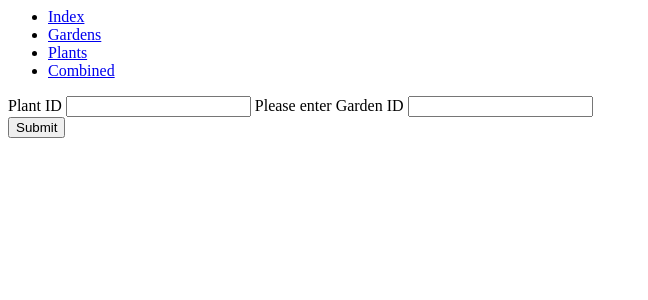
After one commit to laportag/QA-DCFP, a Flask app: page /add_to_garden/1 in a window 1280 px wide. The commit adds this page. Shown: the top 300 px of the page, without its empty margins (0-648 px from the left). Run offline with Flask 2, Linux system fonts and the light colour scheme; data comes from the database, SQL or seed files in the repository; both versions use the stored data as it was after the commit.

Commit message:
start attempt to add pla_gar functionality

```diff
--- a/application/forms.py
+++ b/application/forms.py
@@ -1,5 +1,5 @@
 from flask_wtf import FlaskForm
-from wtforms import StringField, IntegerField, SubmitField
+from wtforms import StringField, IntegerField, SubmitField, SelectField
 
 class PlantForm(FlaskForm):
     com_name = StringField("Common Name")
@@ -9,3 +9,8 @@ class PlantForm(FlaskForm):
 class GardenForm(FlaskForm):
     address = StringField("Address")
     submit = SubmitField("Submit")
+
+class AddressForm(FlaskForm):
+    plant_id = IntegerField("Plant ID")
+    address = IntegerField("Please enter Garden ID")
+    submit = SubmitField("Submit")
--- a/application/routes.py
+++ b/application/routes.py
@@ -1,6 +1,6 @@
 from application import app, db
-from application.models import Plants, Gardens
-from application.forms import PlantForm, GardenForm
+from application.models import Plants, Gardens, Pla_Gar
+from application.forms import PlantForm, GardenForm, AddressForm
 from flask import redirect, url_for, render_template, request
 
 @app.route('/')
@@ -10,12 +10,18 @@ def index():
 @app.route('/gardens')
 def gardens():
     garden = Gardens.query.all()
+    pla_gar = Pla_Gar.query.all()
     return render_template("gardens.html", gardens=garden)
 
 @app.route('/plants')
 def plants():
     plant = Plants.query.all()
     return render_template("plants.html", plants=plant)
+
+@app.route('/combined')
+def combined():
+    pla_gar = Pla_Gar.query.all()
+    return render_template("combined.html", pla_gar=pla_gar)
 
 @app.route('/garden_add', methods=['GET','POST'])
 def garden_add():
@@ -87,3 +93,19 @@ def update_plant(id):
         form.com_name.data = plant.com_name
         form.sci_name.data = plant.sci_name
     return render_template('update_plant.html', form=form)
+
+@app.route('/add_to_garden/<int:id>', methods = ['GET', 'POST'])
+def add_to_garden(id):
+    plant_id = Plants.query.get(id)
+    form = AddressForm()
+    gardens = Gardens.query.all()
+    if request.method == 'POST':
+        if form.validate_on_submit():
+            pla_gar = Pla_Gar(
+                plant_id = plant_id.id,
+                garden_id = form.address.data
+            )
+            db.session.add(pla_gar)
+            db.session.commit()
+            return redirect(url_for('combined'))
+    return render_template('add_to_garden.html', form=form)
--- /dev/null
+++ b/application/templates/add_to_garden.html
@@ -0,0 +1,15 @@
+{% extends "layout.html" %}
+{% block body %}
+
+<div class="form">
+
+    <form method="POST", action="">
+        {{ form.hidden_tag() }}
+        {{ form.plant_id.label }} {{ form.plant_id }}
+        {{ form.address.label }} {{ form.address }}
+        <br>
+        {{ form.submit }}
+    </form>
+</div>
+
+{% endblock body %}
--- a/application/templates/layout.html
+++ b/application/templates/layout.html
@@ -11,6 +11,7 @@
                 <li><a href="{{ url_for('index') }}">Index</a></li>
                 <li><a href="{{ url_for('gardens') }}">Gardens</a></li>
                 <li><a href="{{ url_for('plants') }}">Plants</a></li>
+                <li><a href="{{ url_for('combined') }}">Combined</a></li>
             </ul>
         </div>
         {% block body %}
--- a/application/templates/plants.html
+++ b/application/templates/plants.html
@@ -20,6 +20,11 @@
         Update Plant
     </button>
 </form>
+<form action="{{ url_for('add_to_garden', id=plant.id) }}">
+    <button type="Submit">
+        Add to Garden
+    </button>
+</form>
 
 {% endfor %}
 <br>
```
Also changed, not shown: application/templates/combined.html (added, +14 -0 lines), create.py (+5 -2 lines), application/data.db, application/testdb.db, 1 other file.
